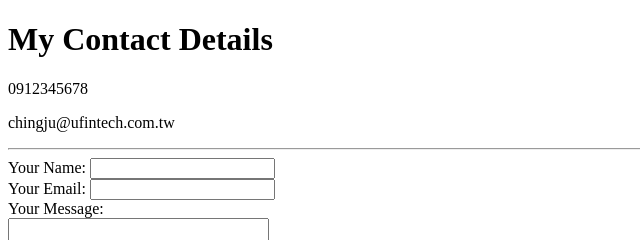
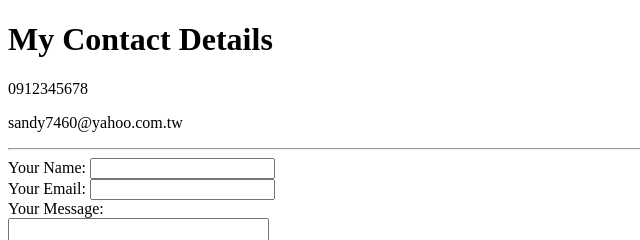
Before and after one commit to sssssandycc/CC, a plain HTML site: page contact-me.html in a window 1280 px wide. Shown: the top 240 px of the page, 0-640 px from the left. Drawn offline with Linux system fonts and the light colour scheme.

Commit message:
Update contact-me.html

```diff
--- a/contact-me.html
+++ b/contact-me.html
@@ -12,7 +12,7 @@
         My Contact Details
     </h1>
     <p>0912345678</p>
-    <p>chingju@ufintech.com.tw</p>
+    <p>sandy7460@yahoo.com.tw</p>
     <hr>
     <form action="mailto:info@xxx" method="post" enctype="text/plain"> <!--enctype="text/plain"用以表示表單以純文本編碼-->
         <label for="">Your Name:</label>
```
